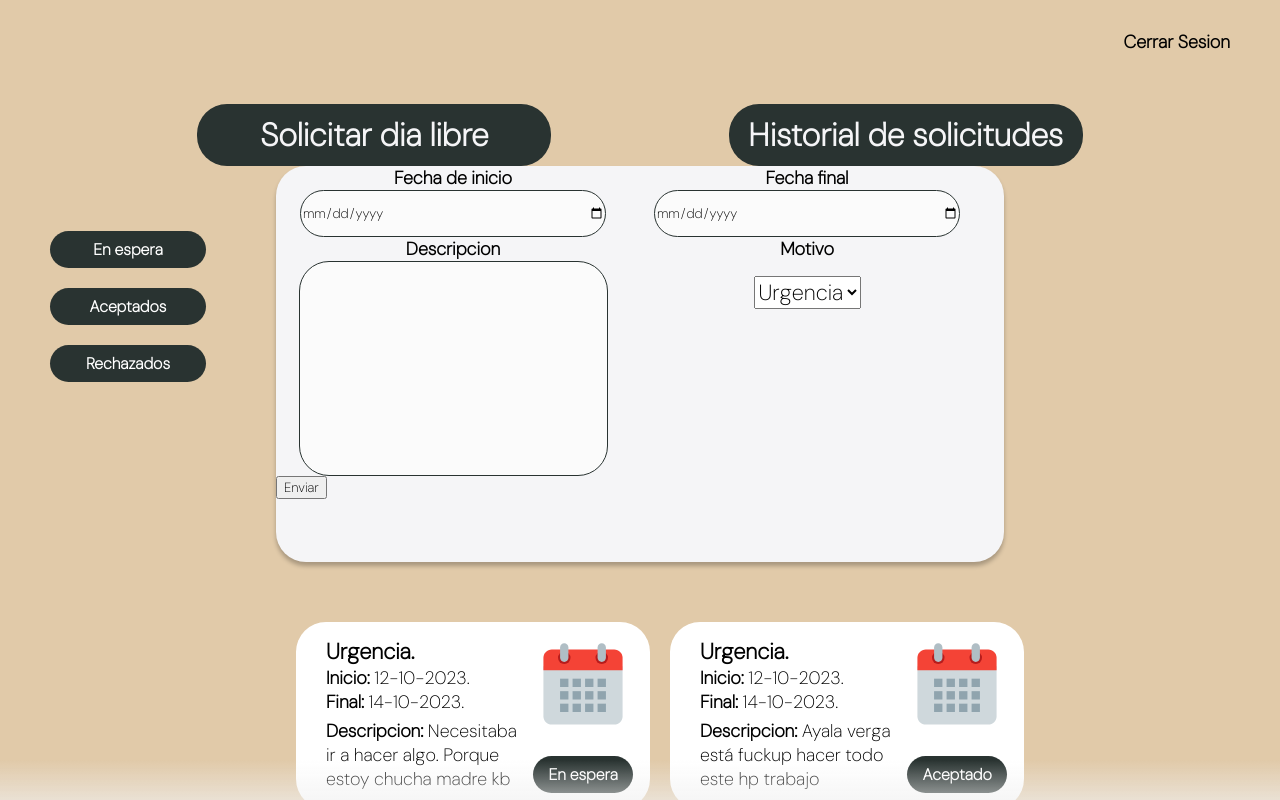
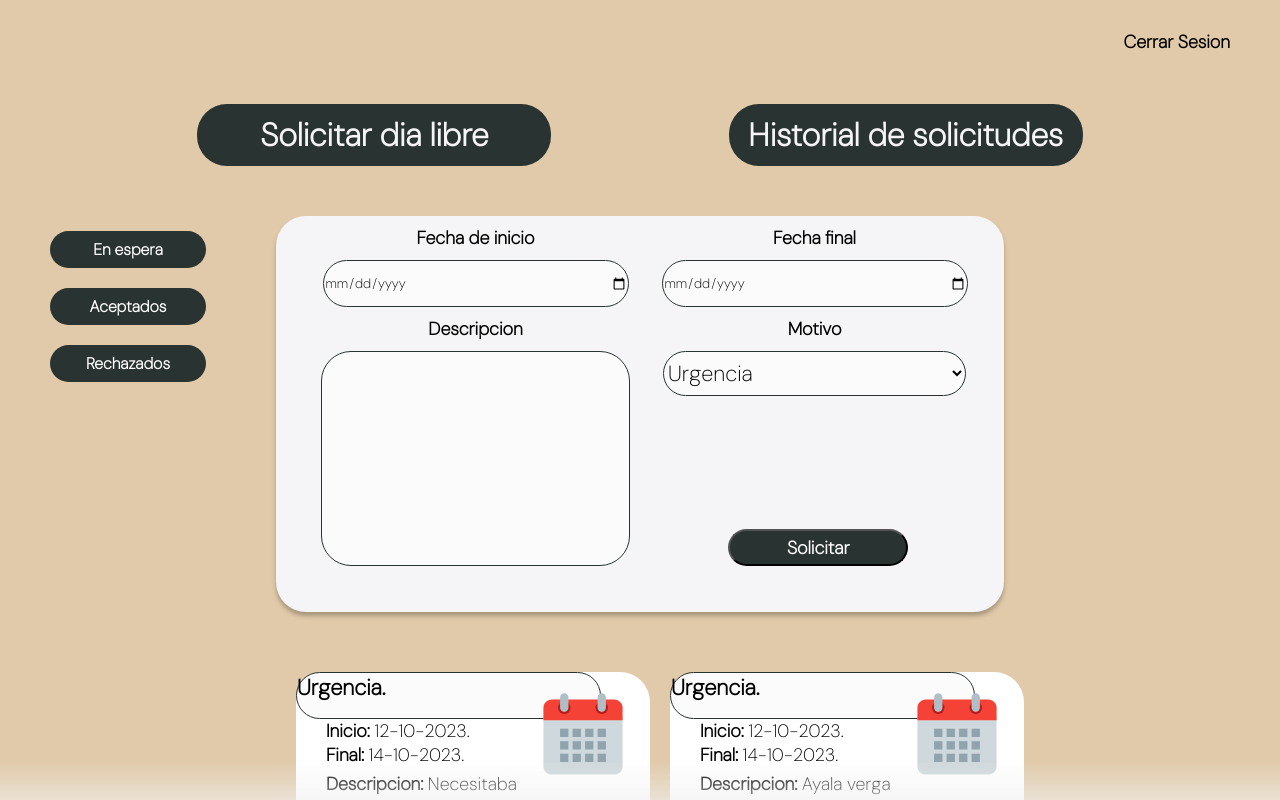
Before and after one commit to AdanSaavedra/proyecto-web, a React (Vite) app: page /home in a window 1280 px wide. Shown: the top 800 px of the page. Built offline with nearby package versions, Linux system fonts and the light colour scheme.

Commit message:
Form listo

```diff
--- a/src/Components/Formulario/formulario.css
+++ b/src/Components/Formulario/formulario.css
@@ -9,6 +9,7 @@
 .form-sol-cont{
     display: flex;
     flex-wrap: wrap;
+    padding-left: 30px;
 }
 .form-sol-cont div{
     width: calc((100% / 2) - 10px);
@@ -21,12 +22,13 @@
     background: #FBFBFB;
 }
 .label-sol{
+    display: inline-block;
     color: #000;
-    font-family: DM Sans;
     font-size: 18px;
     font-style: normal;
     font-weight: 700;
     line-height: normal;
+    margin: 10px 0 10px 0;
 }
 #descripcion{
     width: 303px;
@@ -34,4 +36,32 @@
     border-radius: 30px;
     border: 1.5px solid #293331;
     background: #FBFBFB;
+    overflow: auto;
+    word-wrap: break-all;
 }
+#motivo{
+    width: 303px;
+    height: 45px;
+    border-radius: 30px;
+    border: 1.5px solid #293331;
+    background: #FBFBFB;
+    margin: 0;
+}
+#submit{
+    width: 180px;
+    height: 37px;
+    border-radius: 30px;
+    background-color: #293331;
+    color: #FFF;
+    text-align: center;
+    font-size: 18px;
+    font-style: normal;
+    font-weight: 700;
+    line-height: normal;
+    display: flex;
+    justify-content: center;
+    align-items: center;
+    cursor: pointer;
+    position: absolute;
+    margin: 43% 0 0 58%;
+}
--- a/src/Components/Formulario/index.jsx
+++ b/src/Components/Formulario/index.jsx
@@ -41,10 +41,11 @@ const Formulario = () => {
                     <select name="motivo" id="motivo" required>
                         <option value="Urgencia">Urgencia</option>
                         <option value="Personal">Personal</option>
+                        <option value="Vacaciones">Vacaciones</option>
                         <option value="Otro">Otro</option>
                     </select>
                 </div>
-                <button type="submit" id="submit">Enviar</button>
+                <button type="submit" id="submit">Solicitar</button>
             </form>
         </div>
     )
--- a/src/Pages/Home/home.css
+++ b/src/Pages/Home/home.css
@@ -56,3 +56,6 @@ body{
     align-items: center;
     margin-top: 65px;
 }
+.formulario{
+    margin-top: 50px;
+}
--- a/src/Pages/Home/index.jsx
+++ b/src/Pages/Home/index.jsx
@@ -112,7 +112,7 @@ const Home = () => {
           <Rechazados/>
         </div>
         <div>
-          <Formulario/>
+          <Formulario className="formulario"/>
           <div id="contenedor-cards">
             {data.map((item, index) => (
               <Card key={index} cosas={item} />
--- a/src/Pages/Register/index.jsx
+++ b/src/Pages/Register/index.jsx
@@ -1,5 +1,10 @@
+import "./register.css";
+
 const Register = () => {
-  return <h1>Testing Register</h1>;
+  return(
+    <div className="register">
+    </div>
+  );
 };
 
 export default Register;
--- a/src/Pages/SignIn/index.jsx
+++ b/src/Pages/SignIn/index.jsx
@@ -1,4 +1,5 @@
 import { NavLink } from "react-router-dom";
+import "./signin.css";
 
 const SignIn = () => {
   return (
```
Also changed, not shown: src/Pages/Register/register.css (added), src/Pages/SignIn/signin.css (added).
